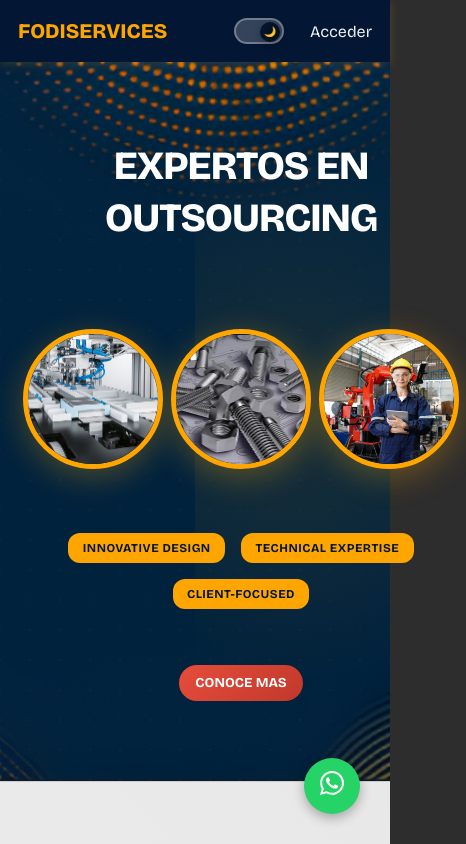
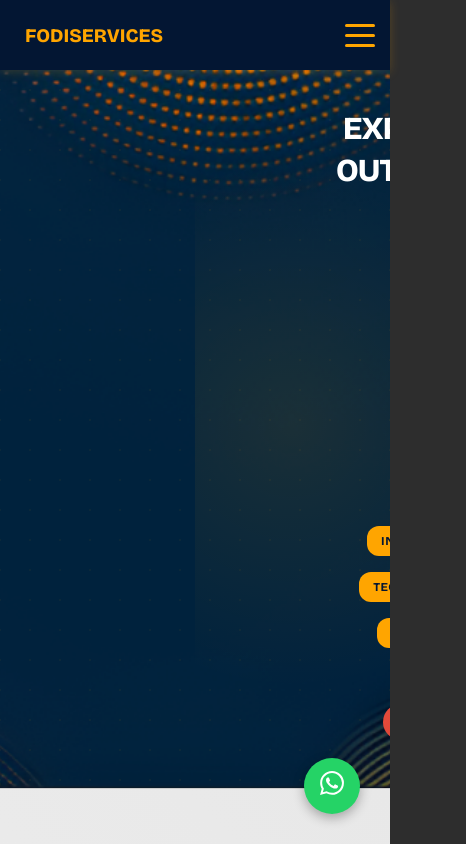
Before and after one commit to SebasTaclar/fodiservices, a Vue app: page / in a window 390 px wide. Shown: the top 844 px of the page, 466 px wide, since content can reach past the window. Built offline with nearby package versions, Linux system fonts and the light colour scheme.

Commit message:
add hamburguer menu

```diff
--- a/src/App.vue
+++ b/src/App.vue
@@ -3,6 +3,15 @@
     <nav class="navbar">
       <RouterLink class="link-navbar home" to="/">FODISERVICES</RouterLink>
 
+      <!-- Menu hamburguesa para mobile -->
+      <button class="hamburger-menu" @click="toggleMobileMenu" :class="{ 'active': isMobileMenuOpen }">
+        <span></span>
+        <span></span>
+        <span></span>
+      </button>
+
+      <!-- Links de navegación desktop -->
+      <div class="nav-links desktop-nav">
         <!-- Admin: Financiero, Supervisor, Producto -->
         <RouterLink v-if="canAccessFinancieroRef" class="link-navbar" to="/financiero">Financiero</RouterLink>
         <RouterLink v-if="canAccessOperativoRef" class="link-navbar" to="/supervisor">Supervisor</RouterLink>
@@ -11,14 +20,50 @@
         <!-- Recursos Humanos: Todos los roles -->
         <RouterLink v-if="canAccessRecursosHumanosRef" class="link-navbar" to="/recursos-humanos">Recursos Humanos
         </RouterLink>
+      </div>
 
-      <div class="nav-controls">
+      <!-- Controles de navegación desktop -->
+      <div class="nav-controls desktop-nav">
         <ThemeToggle />
         <RouterLink v-if="!isLoggedIn" class="link-navbar access" to="/login">Acceder</RouterLink>
         <span v-if="isLoggedIn" class="link-navbar access role-badge" :class="userRole">
           {{ userRole?.toUpperCase() }} - {{ username }}
         </span>
         <RouterLink v-if="isLoggedIn" @click="logout" class="link-navbar logout-btn" to="/">Cerrar sesión</RouterLink>
+      </div>
+
+      <!-- Menu mobile desplegable -->
+      <div class="mobile-menu" :class="{ 'active': isMobileMenuOpen }">
+        <div class="mobile-menu-content">
+          <!-- Links de navegación mobile -->
+          <RouterLink v-if="canAccessFinancieroRef" class="mobile-link" to="/financiero" @click="closeMobileMenu">
+            Financiero
+          </RouterLink>
+          <RouterLink v-if="canAccessOperativoRef" class="mobile-link" to="/supervisor" @click="closeMobileMenu">
+            Supervisor
+          </RouterLink>
+          <RouterLink v-if="canAccessProductoRef" class="mobile-link" to="/producto" @click="closeMobileMenu">
+            Producto
+          </RouterLink>
+          <RouterLink v-if="canAccessRecursosHumanosRef" class="mobile-link" to="/recursos-humanos"
+            @click="closeMobileMenu">
+            Recursos Humanos
+          </RouterLink>
+
+          <!-- Controles mobile -->
+          <div class="mobile-controls">
+            <ThemeToggle />
+            <RouterLink v-if="!isLoggedIn" class="mobile-link access" to="/login" @click="closeMobileMenu">
+              Acceder
+            </RouterLink>
+            <span v-if="isLoggedIn" class="mobile-user-info role-badge" :class="userRole">
+              {{ userRole?.toUpperCase() }} - {{ username }}
+            </span>
+            <RouterLink v-if="isLoggedIn" @click="logout; closeMobileMenu()" class="mobile-link logout-btn" to="/">
+              Cerrar sesión
+            </RouterLink>
+          </div>
+        </div>
       </div>
     </nav>
   </header>
@@ -47,12 +92,22 @@ const isLoggedIn = ref(false)
 const username = ref('')
 const isAdminRole = ref(false)
 const userRole = ref('')
+const isMobileMenuOpen = ref(false)
 
 // Computed refs for permissions
 const canAccessFinancieroRef = ref(false)
 const canAccessOperativoRef = ref(false)
 const canAccessProductoRef = ref(false)
 const canAccessRecursosHumanosRef = ref(false)
+
+// Funciones para el menú hamburguesa
+const toggleMobileMenu = () => {
+  isMobileMenuOpen.value = !isMobileMenuOpen.value
+}
+
+const closeMobileMenu = () => {
+  isMobileMenuOpen.value = false
+}
 
 const checkAuthStatus = () => {
   isLoggedIn.value = isTokenValid()
@@ -115,6 +170,20 @@ watch(route, () => {
   height: 60px;
   padding: 0 20px;
   box-shadow: 0 2px 10px rgba(255, 165, 0, 0.2);
+}
+
+.nav-links {
+  display: flex;
+  align-items: center;
+  gap: 20px;
+}
+
+.hamburger-menu {
+  display: none;
+}
+
+.mobile-menu {
+  display: none;
 }
 
 .nav-controls {
@@ -192,22 +261,109 @@ watch(route, () => {
 
 @media (max-width: 768px) {
   .navbar {
-    flex-wrap: wrap;
-    height: auto;
-    padding: 10px;
+    height: 70px;
+    padding: 0 15px;
+    justify-content: space-between;
   }
 
-  .nav-controls {
-    gap: 10px;
+  .desktop-nav {
+    display: none;
   }
 
-  .link-navbar {
-    font-size: 1rem;
-    padding: 8px;
+  .hamburger-menu {
+    display: flex;
+    flex-direction: column;
+    width: 30px;
+    height: 30px;
+    background: none;
+    border: none;
+    cursor: pointer;
+    padding: 0;
+    justify-content: space-around;
+    align-items: center;
+    z-index: 1001;
+  }
+
+  .hamburger-menu span {
+    display: block;
+    height: 3px;
+    width: 100%;
+    background-color: #FFA500;
+    border-radius: 3px;
+    transition: all 0.3s ease;
+  }
+
+  .hamburger-menu.active span:nth-child(1) {
+    transform: rotate(45deg) translate(8px, 8px);
+  }
+
+  .hamburger-menu.active span:nth-child(2) {
+    opacity: 0;
+  }
+
+  .hamburger-menu.active span:nth-child(3) {
+    transform: rotate(-45deg) translate(7px, -6px);
+  }
+
+  .mobile-menu {
+    position: fixed;
+    top: 70px;
+    left: 0;
+    width: 100%;
+    height: calc(100vh - 70px);
+    background-color: #031633;
+    transform: translateX(-100%);
+    transition: transform 0.3s ease;
+    z-index: 999;
+    overflow-y: auto;
+    display: block !important;
+  }
+
+  .mobile-menu.active {
+    transform: translateX(0);
+  }
+
+  .mobile-menu-content {
+    padding: 2rem 1rem;
+    display: flex;
+    flex-direction: column;
+    gap: 1rem;
+  }
+
+  .mobile-link {
+    color: #f0f0f0;
+    text-decoration: none;
+    padding: 1rem;
+    font-size: 1.2rem;
+    font-weight: 500;
+    border-radius: 8px;
+    transition: all 0.3s ease;
+    border-bottom: 1px solid rgba(255, 165, 0, 0.2);
+  }
+
+  .mobile-link:hover {
+    background-color: rgba(255, 165, 0, 0.1);
+    color: #FFA500;
+  }
+
+  .mobile-controls {
+    margin-top: 2rem;
+    padding-top: 2rem;
+    border-top: 2px solid rgba(255, 165, 0, 0.3);
+    display: flex;
+    flex-direction: column;
+    gap: 1rem;
+    align-items: center;
+  }
+
+  .mobile-user-info {
+    text-align: center;
+    padding: 1rem;
+    margin: 0.5rem 0;
   }
 
   .home {
-    font-size: 1.3rem;
+    font-size: 1.2rem;
   }
 }
 </style>
--- a/src/assets/main.css
+++ b/src/assets/main.css
@@ -133,6 +133,9 @@ body {
   background: var(--bg-primary);
   color: var(--text-primary);
   min-height: 100%;
+  width: 100%;
+  max-width: 100vw;
+  overflow-x: hidden;
   transition:
     background-color 0.3s ease,
     color 0.3s ease;
@@ -140,6 +143,9 @@ body {
 
 #app {
   min-height: 100vh;
+  width: 100%;
+  max-width: 100vw;
+  overflow-x: hidden;
   background: var(--bg-primary);
   transition: background-color 0.3s ease;
 }
--- a/src/components/MainBanner.vue
+++ b/src/components/MainBanner.vue
@@ -68,7 +68,8 @@
   background-size: cover;
   background-position: center;
   background-repeat: no-repeat;
-  height: 100vh;
+  min-height: 100vh;
+  max-height: 100vh;
   display: flex;
   align-items: center;
   justify-content: center;
@@ -77,8 +78,10 @@
   position: relative;
   z-index: 1;
   font-family: 'Montserrat', sans-serif;
-
-
+  width: 100%;
+  max-width: 100vw;
+  overflow: hidden;
+  box-sizing: border-box;
 }
 
 .hero-container {
@@ -90,11 +93,16 @@
   gap: 4rem;
   align-items: center;
   width: 100%;
+  max-width: 100%;
+  box-sizing: border-box;
 }
 
 .hero-content {
   color: white;
   z-index: 2;
+  text-align: left;
+  padding-left: 0;
+  margin-left: 20rem;
 }
 
 .hero-title {
@@ -119,7 +127,8 @@
   display: flex;
   gap: 1rem;
   margin-bottom: 2.5rem;
-  text-align: center;
+  text-align: left;
+  justify-content: flex-start;
 }
 
 .tag {
@@ -163,6 +172,8 @@ a {
   display: flex;
   flex-direction: column;
   gap: 1rem;
+  align-items: flex-start;
+  justify-content: flex-start;
 }
 
 .contact-item {
@@ -192,12 +203,15 @@ a {
   display: flex;
   align-items: center;
   justify-content: center;
+  max-width: 100%;
+  overflow: hidden;
 }
 
 .images-container {
   position: relative;
   width: 100%;
   height: 100%;
+  max-width: 100%;
 }
 
 .image-circle {
@@ -221,28 +235,28 @@ a {
   object-fit: cover;
 }
 
-/* Posicionamiento específico de las imágenes */
+/* Posicionamiento original de las imágenes para desktop */
 .image-1 {
-  width: 280px;  /* Aumentado 30% + extra */
-  height: 280px;
+  width: 320px;
+  height: 320px;
   top: 5%;
-  right: 45%;
+  right: 50%;
   animation: float1 6s ease-in-out infinite;
 }
 
 .image-2 {
-  width: 300px;  /* Aumentado 30% + extra */
-  height: 300px;
+  width: 340px;
+  height: 340px;
   top: 25%;
-  right:1%;
+  right: 10%;
   animation: float2 8s ease-in-out infinite;
 }
 
 .image-3 {
-  width: 260px;  /* Aumentado 30% + extra */
-  height: 260px;
+  width: 300px;
+  height: 300px;
   bottom: 10%;
-  right: 35%;
+  right: 40%;
   animation: float3 7s ease-in-out infinite;
 }
 
@@ -326,13 +340,19 @@ a {
 }
 
 @media (max-width: 1024px) {
+  .hero {
+    min-height: auto;
+    max-height: none;
+    padding: 2rem 0;
+  }
+
   .hero-container {
     grid-template-columns: 1fr;
     gap: 2rem;
     padding: 2rem 1rem;
     text-align: center;
     justify-items: center;
-    margin-top: 3rem;
+    margin-top: 2rem;
   }
 
   .desktop-only {
@@ -369,37 +389,54 @@ a {
   }
 
   .hero-visual {
-    height: auto;
-    padding: 1.5rem 0;
+    height: 300px;
+    padding: 1rem 0;
   }
 
+  /* Mantener el triángulo en tablets */
   .images-container {
-    display: grid;
-    grid-template-columns: repeat(3, 1fr);
-    gap: 0.5rem;
-    justify-content: center;
-    align-items: center;
-    max-width: 600px;
+    position: relative;
+    width: 100%;
+    height: 100%;
+    max-width: 400px;
     margin: 0 auto;
   }
 
   .image-circle {
-    position: static;
-    width: 180px !important;
-    height: 180px !important;
+    position: absolute;
     animation: none !important;
-    margin: 0;
   }
 
-  .images-container {
-    gap: 1rem;
-    padding: 1rem;
+  .image-1 {
+    width: 120px !important;
+    height: 120px !important;
+    top: 0;
+    left: 50%;
+    transform: translateX(-50%);
+  }
+
+  .image-2 {
+    width: 100px !important;
+    height: 100px !important;
+    bottom: 0;
+    left: 20%;
+  }
+
+  .image-3 {
+    width: 100px !important;
+    height: 100px !important;
+    bottom: 0;
+    right: 20%;
   }
 }
 
 @media (max-width: 600px) {
+  .hero {
+    padding: 1rem 0 2rem 0;
+  }
+
   .hero-title h1 {
-    font-size: 2.5rem;
+    font-size: 2rem;
     line-height: 1.3;
   }
 
@@ -419,20 +456,41 @@ a {
     justify-content: center;
   }
 
-  .image-circle {
-    width: 140px !important;
-    height: 140px !important;
+  .hero-visual {
+    height: 250px;
+    padding: 0.5rem 0;
   }
 
   .images-container {
-    gap: 0.5rem;
-    max-width: 450px;
-    padding: 0.5rem;
+    max-width: 280px;
   }
 
-  .hero {
-    height: auto;
-    padding-bottom: 3rem;
+  /* Triángulo más compacto para móviles */
+  .image-1 {
+    width: 90px !important;
+    height: 90px !important;
+    top: 0;
+    left: 50%;
+    transform: translateX(-50%);
+  }
+
+  .image-2 {
+    width: 80px !important;
+    height: 80px !important;
+    bottom: 0;
+    left: 15%;
+  }
+
+  .image-3 {
+    width: 80px !important;
+    height: 80px !important;
+    bottom: 0;
+    right: 15%;
+  }
+
+  .hero-container {
+    padding: 1rem;
+    margin-top: 1rem;
   }
 }
 </style>
--- a/src/views/Home.vue
+++ b/src/views/Home.vue
@@ -36,12 +36,19 @@ defineOptions({
 .home-main {
   padding-top: 60px;
   background-color: transparent;
+  width: 100%;
+  max-width: 100vw;
+  overflow-x: hidden;
+  box-sizing: border-box;
 }
 
 .section {
   padding: 0.1px 0 0 0;
   border-bottom: 1px solid #ccc;
   /* Light gray color for separation */
+  width: 100%;
+  max-width: 100%;
+  box-sizing: border-box;
 }
 
 .section:last-child {
```
Also changed, not shown: src/views/Supervisor.vue (+212 -36 lines). Lines whose indentation alone changed are shown as unchanged.
